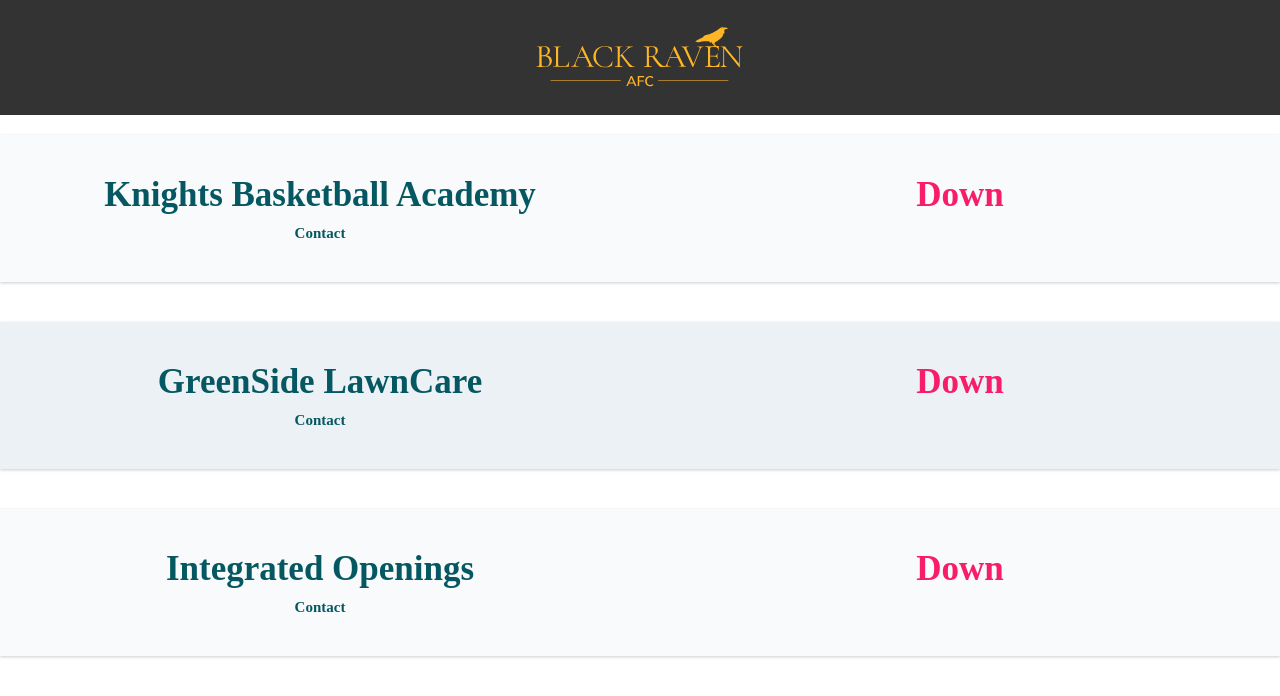
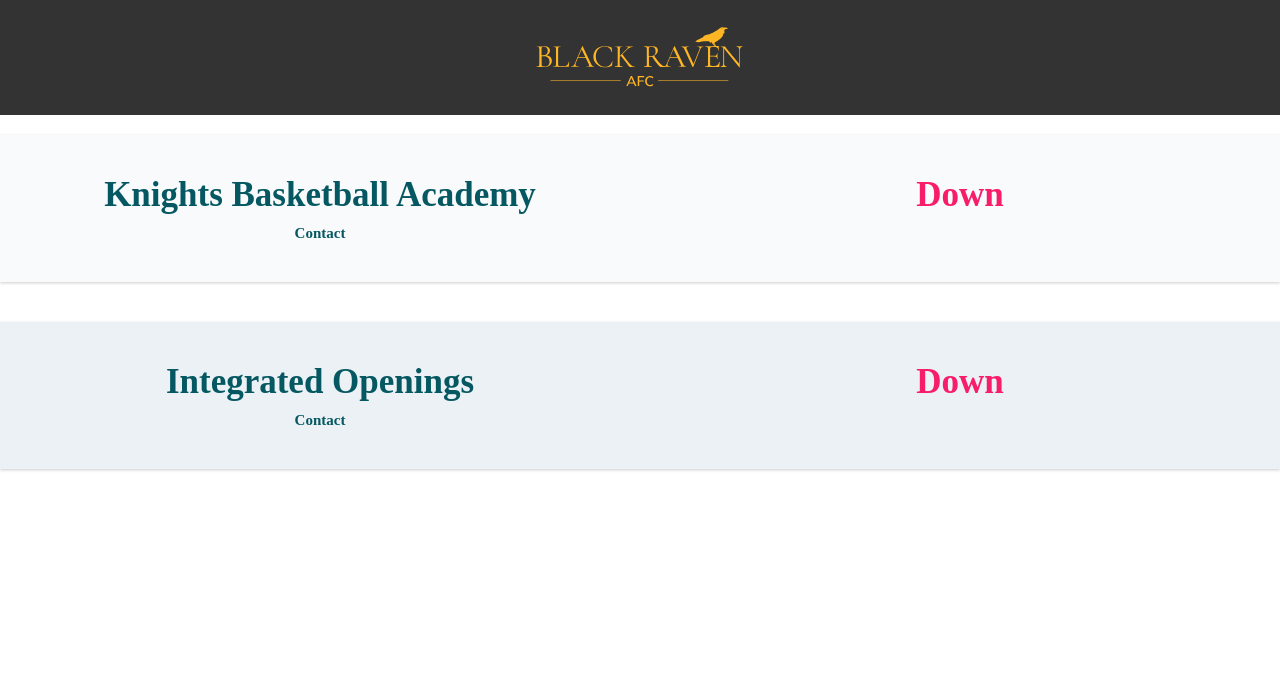
Before and after one commit to ZachJHall/BR-Server-Display, a React (Create React App) app: page / in a window 1280 px wide. Shown: the top 696 px of the page. Built offline with nearby package versions, Linux system fonts and the light colour scheme; no server answers.

Commit message:
Removed GreenSide LawnCare

```diff
--- a/src/components/body.js
+++ b/src/components/body.js
@@ -16,7 +16,6 @@ function Body() {
   return (
     <BodyDiv>
       <SiteCard company = "Knights Basketball Academy"  url="https://knightsbasketballacademy.com/" />
-      <SiteCard company = "GreenSide LawnCare"  url="https://www.greensidelawncare.com/" />
       <SiteCard company = "Integrated Openings"  url="https://www.cardinaldoorandhardware.info" />
 
     </BodyDiv>
```
